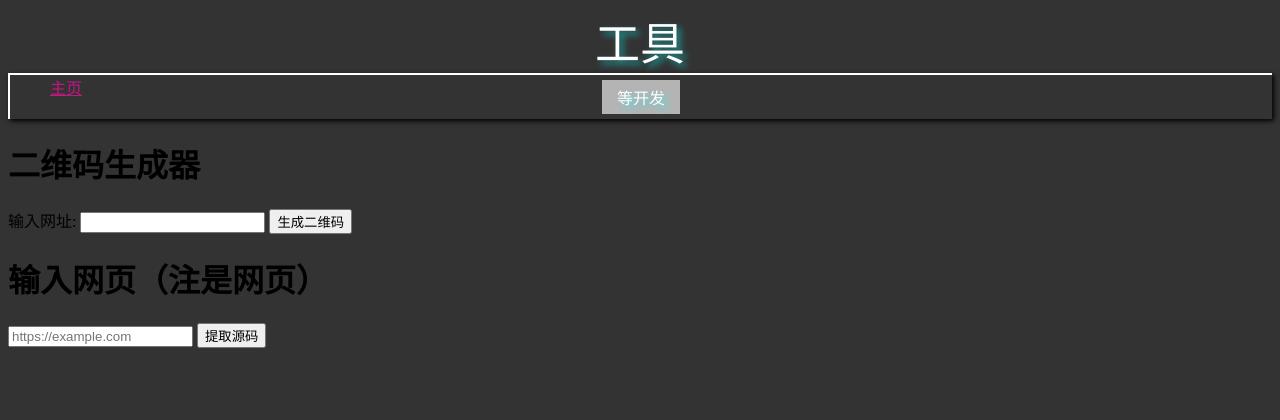
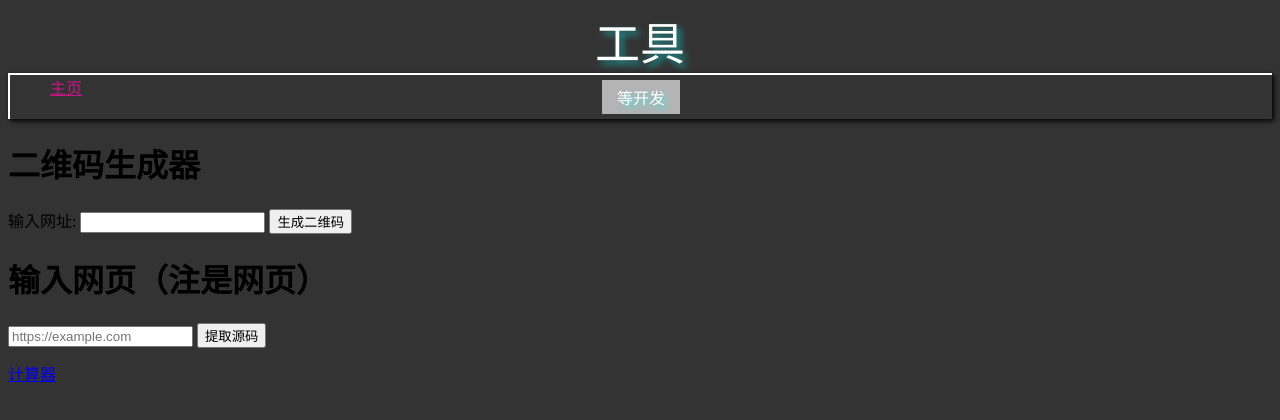
Before and after one commit to tangxintx/tangxin2, a plain HTML site: page index.html in a window 1280 px wide. Drawn offline with nearby package versions, Linux system fonts and the light colour scheme.

Commit message:
更新 index.html

```diff
--- a/index.html
+++ b/index.html
@@ -93,5 +93,7 @@
                 .catch(error => console.error(error));
         }
     </script>
+<a href="https://tangxintx.github.io/tangxin3/">计算器</a>
+
     </body>
 </html>
```
